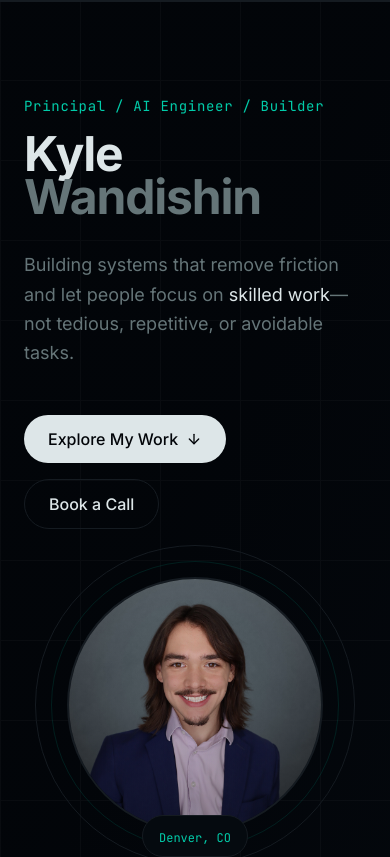
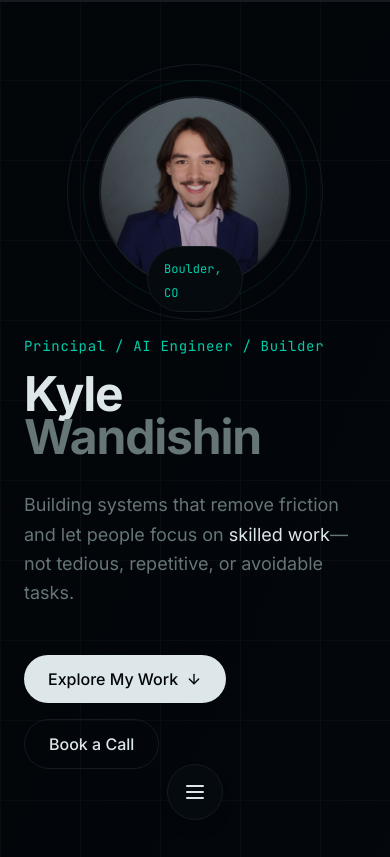
Before and after one commit to kylewandishin/personalsite, a Next.js app: page / in a window 390 px wide. Shown: the top 857 px of the page. Built offline with nearby package versions, Linux system fonts and the light colour scheme.

Commit message:
WIP mobile fixes

```diff
--- a/app/page.tsx
+++ b/app/page.tsx
@@ -7,12 +7,14 @@ import { Skills } from "@/components/skills"
 import { Contact } from "@/components/contact"
 import { ScrollProgress } from "@/components/scroll-progress"
 import { StickyNav } from "@/components/sticky-nav"
+import { MobileNav } from "@/components/mobile-nav"
 
 export default function Home() {
   return (
     <main className="min-h-screen bg-background overflow-x-hidden">
       <ScrollProgress />
       <StickyNav />
+      <MobileNav />
       <Hero />
       <Philosophy />
       <Pillars />
--- a/components/hero.tsx
+++ b/components/hero.tsx
@@ -29,8 +29,33 @@ export function Hero() {
 
       <div className="relative z-10 max-w-6xl mx-auto w-full">
         <div className="grid lg:grid-cols-[1fr_auto] gap-12 lg:gap-20 items-center">
-          {/* Text content */}
-          <div className="space-y-8">
+          {/* Headshot with artistic frame - Mobile: first, Desktop: second */}
+          <div
+            className={`relative order-first lg:order-last transition-all duration-1000 delay-500 ${
+              loaded ? "opacity-100 scale-100" : "opacity-0 scale-95"
+            }`}
+          >
+            <div className="relative w-48 h-48 md:w-64 md:h-64 lg:w-80 lg:h-80 mx-auto lg:mx-0">
+              {/* Decorative elements */}
+              <div className="absolute -inset-4 border border-accent-foreground/20 rounded-full animate-pulse-glow" />
+              <div className="absolute -inset-8 border border-border rounded-full" />
+
+              {/* Main image container */}
+              <div className="relative w-full h-full rounded-full overflow-hidden border-2 border-border">
+                <Image src="/images/kyle.jpeg" alt="Kyle Wandishin" fill className="object-cover object-top" priority />
+                {/* Overlay gradient */}
+                <div className="absolute inset-0 bg-gradient-to-t from-background/40 to-transparent" />
+              </div>
+
+              {/* Floating label */}
+              <div className="absolute -bottom-6 left-1/2 -translate-x-1/2 bg-card border border-border px-4 py-2 rounded-full">
+                <span className="text-xs font-mono text-accent-foreground">Boulder, CO</span>
+              </div>
+            </div>
+          </div>
+
+          {/* Text content - Mobile: second, Desktop: first */}
+          <div className="space-y-8 order-last lg:order-first">
             <div
               className={`transition-all duration-1000 ${
                 loaded ? "opacity-100 translate-y-0" : "opacity-0 translate-y-8"
@@ -77,31 +102,6 @@ export function Hero() {
               </a>
             </div>
           </div>
-
-          {/* Headshot with artistic frame */}
-          <div
-            className={`relative transition-all duration-1000 delay-500 ${
-              loaded ? "opacity-100 scale-100" : "opacity-0 scale-95"
-            }`}
-          >
-            <div className="relative w-64 h-64 md:w-80 md:h-80 mx-auto lg:mx-0">
-              {/* Decorative elements */}
-              <div className="absolute -inset-4 border border-accent-foreground/20 rounded-full animate-pulse-glow" />
-              <div className="absolute -inset-8 border border-border rounded-full" />
-
-              {/* Main image container */}
-              <div className="relative w-full h-full rounded-full overflow-hidden border-2 border-border">
-                <Image src="/images/kyle.jpeg" alt="Kyle Wandishin" fill className="object-cover object-top" priority />
-                {/* Overlay gradient */}
-                <div className="absolute inset-0 bg-gradient-to-t from-background/40 to-transparent" />
-              </div>
-
-              {/* Floating label */}
-              <div className="absolute -bottom-6 left-1/2 -translate-x-1/2 bg-card border border-border px-4 py-2 rounded-full">
-                <span className="text-xs font-mono text-accent-foreground">Denver, CO</span>
-              </div>
-            </div>
-          </div>
         </div>
 
         {/* Scroll indicator */}
--- /dev/null
+++ b/components/mobile-nav.tsx
@@ -0,0 +1,89 @@
+"use client"
+
+import { useEffect, useState } from "react"
+import { Menu, X } from "lucide-react"
+
+const navItems = [
+  { label: "About", href: "#about" },
+  { label: "Experience", href: "#experience" },
+  { label: "Projects", href: "#projects" },
+  { label: "Contact", href: "#contact" },
+]
+
+export function MobileNav() {
+  const [isOpen, setIsOpen] = useState(false)
+  const [activeSection, setActiveSection] = useState("")
+
+  useEffect(() => {
+    const handleScroll = () => {
+      // Determine active section
+      const sections = ["about", "experience", "projects", "contact"]
+      for (const section of sections.reverse()) {
+        const element = document.getElementById(section)
+        if (element) {
+          const rect = element.getBoundingClientRect()
+          if (rect.top <= 200) {
+            setActiveSection(section)
+            break
+          }
+        }
+      }
+    }
+
+    window.addEventListener("scroll", handleScroll)
+    return () => window.removeEventListener("scroll", handleScroll)
+  }, [])
+
+  const handleNavClick = (href: string) => {
+    setIsOpen(false)
+    // Smooth scroll to section
+    const element = document.querySelector(href)
+    if (element) {
+      element.scrollIntoView({ behavior: "smooth" })
+    }
+  }
+
+  return (
+    <nav className="fixed bottom-6 left-1/2 -translate-x-1/2 z-50 lg:hidden">
+      {/* Mobile Navigation Button */}
+      <button
+        onClick={() => setIsOpen(!isOpen)}
+        className="w-14 h-14 rounded-full bg-card border border-border shadow-lg flex items-center justify-center text-foreground hover:bg-accent hover:border-accent-foreground/30 transition-all duration-300"
+        aria-label="Toggle navigation"
+      >
+        {isOpen ? <X className="w-6 h-6" /> : <Menu className="w-6 h-6" />}
+      </button>
+
+      {/* Navigation Menu */}
+      <div
+        className={`absolute bottom-20 left-1/2 -translate-x-1/2 w-64 bg-card border border-border rounded-2xl shadow-xl p-4 space-y-2 transition-all duration-300 ${
+          isOpen
+            ? "opacity-100 translate-y-0 pointer-events-auto"
+            : "opacity-0 translate-y-4 pointer-events-none"
+        }`}
+      >
+        {navItems.map((item) => {
+          const sectionId = item.href.slice(1)
+          const isActive = activeSection === sectionId
+          return (
+            <a
+              key={item.href}
+              href={item.href}
+              onClick={(e) => {
+                e.preventDefault()
+                handleNavClick(item.href)
+              }}
+              className={`block px-4 py-3 rounded-lg text-sm font-medium transition-all duration-200 ${
+                isActive
+                  ? "bg-accent text-accent-foreground"
+                  : "text-muted-foreground hover:text-foreground hover:bg-muted"
+              }`}
+            >
+              {item.label}
+            </a>
+          )
+        })}
+      </div>
+    </nav>
+  )
+}
```
